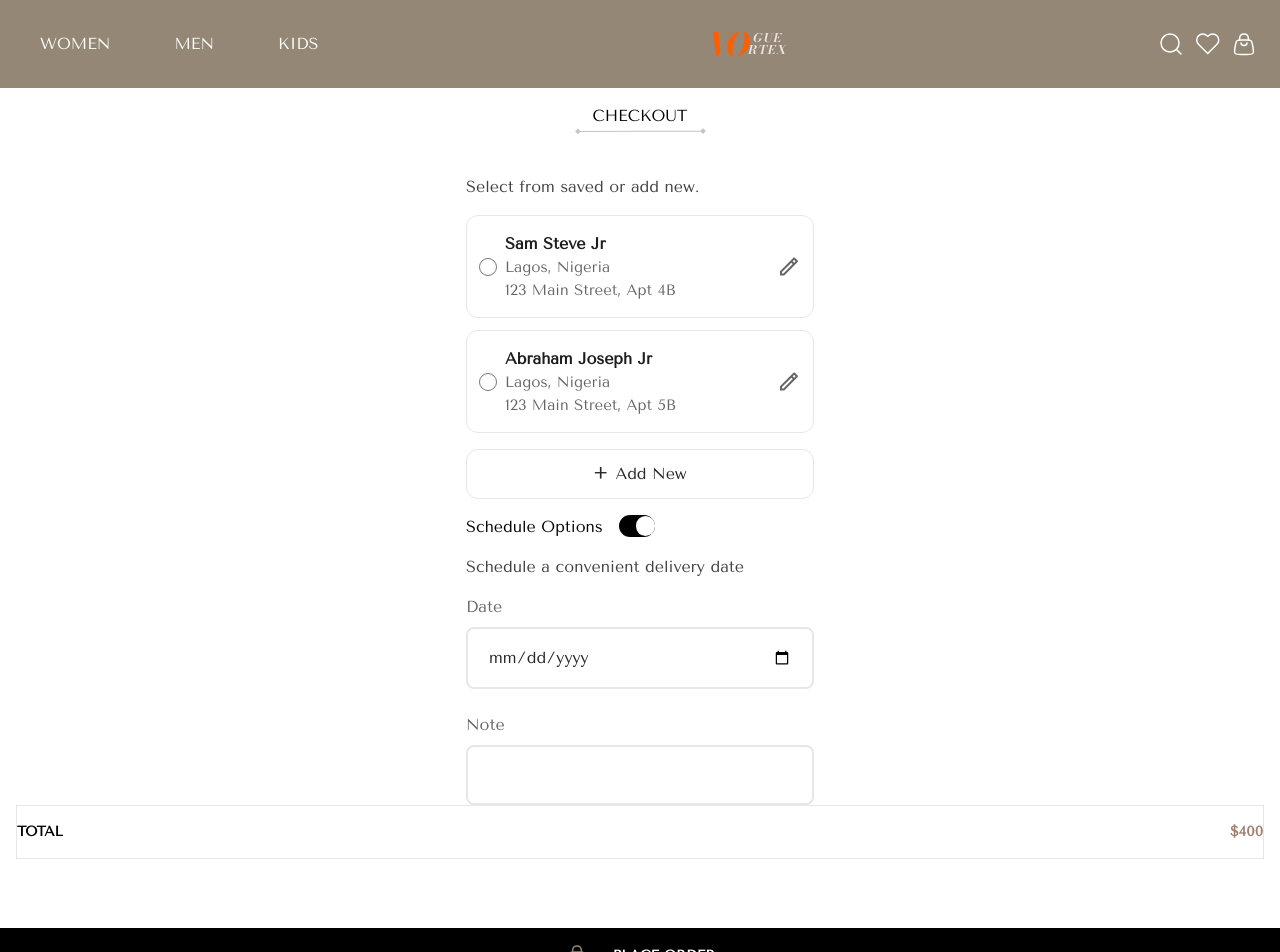
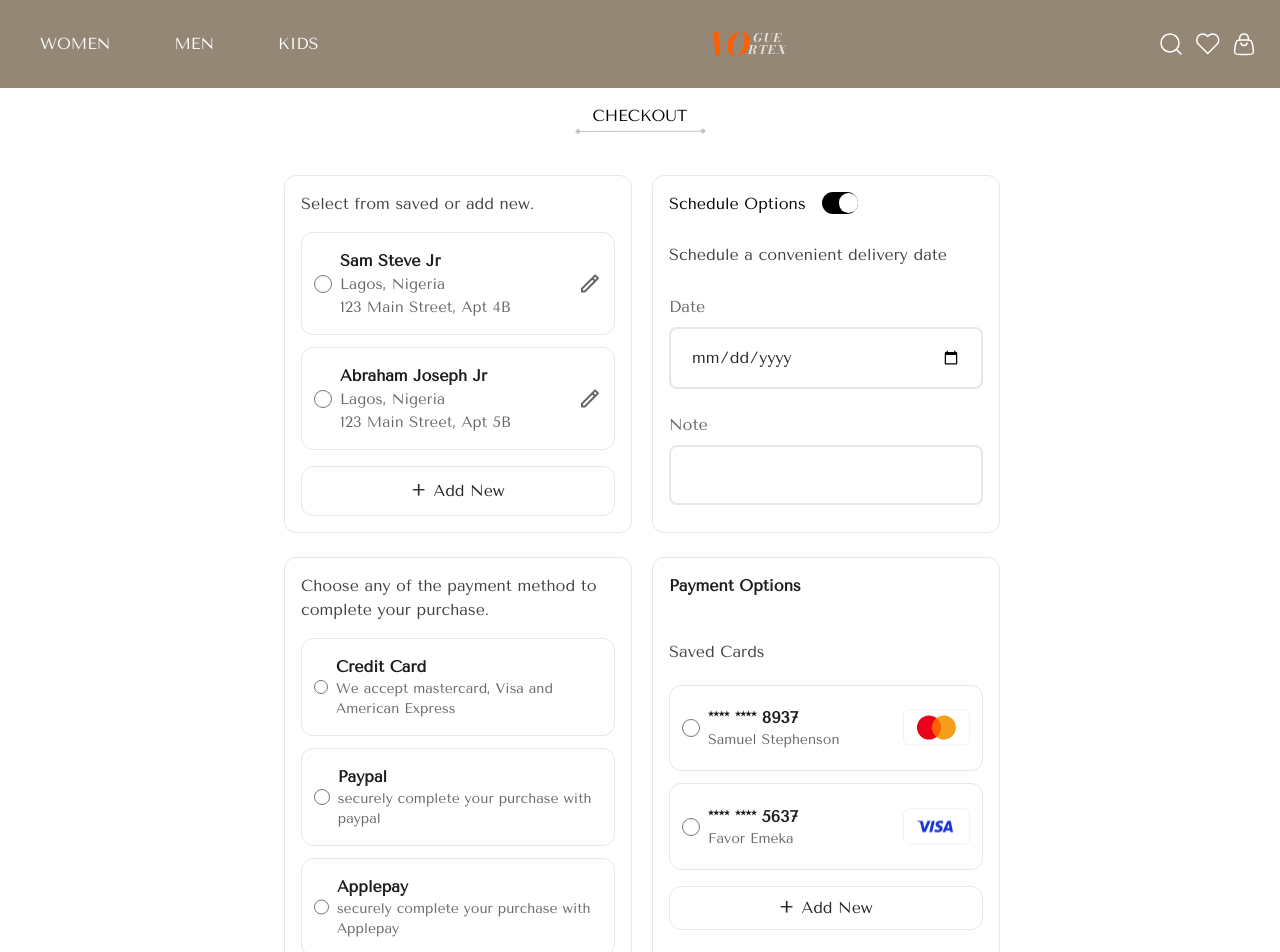
Before and after one commit to froschi95/timbu-shop-client, a Next.js app: page /checkout in a window 1280 px wide. Shown: the top 952 px of the page. Built offline with nearby package versions, Linux system fonts and the light colour scheme.

Commit message:
Update checkout

```diff
--- a/app/checkout/layout.js
+++ /dev/null
@@ -1,11 +0,0 @@
-import BuyNow from "../components/BuyNow.jsx";
-
-export default function CheckoutLayout({ children }) {
-  return (
-    <section>
-      {/* <Header /> */}
-      {children}
-      <BuyNow text={"place order"} hRef={"/"} />
-    </section>
-  );
-}
--- a/app/checkout/page.js
+++ b/app/checkout/page.js
@@ -4,26 +4,30 @@ import Image from "next/image";
 import Line from "/public/Line 29.svg";
 import DeliveryDateCard from "../components/DeliveryDateCard";
 import BuyNow from "../components/BuyNow.jsx";
+import PaymentOptCard from "../components/PaymentOptCard";
+import SavedOptionsCard from "../components/SavedOptionsCard";
 
 const CheckoutPage = () => {
   return (
-    <>
+    <section className="mx-auto px-6 lg:px-28 xl:px-40 max-w-[66.5rem]">
       <div className="p-4 w-full min-h-screen ">
         <div className="mx-auto flex flex-col items-center justify-center text-center mb-10">
           <h1>CHECKOUT</h1>
           <Image src={Line} alt="line" />
         </div>
-        <div>
+        <div className="mx-auto grid grid-cols-1 gap-6 md:grid-cols-2">
           <AddressCard />
           <DeliveryDateCard />
+          <PaymentOptCard />
+          <SavedOptionsCard />
         </div>
-        <div className="flex py-4 justify-between items-center border">
-          <h1 className="text-sm font-bold">TOTAL</h1>
-          <p className="text-sm font-bold text-[#A17E6D]">$400</p>
+        <div className="flex mt-20 p-4 justify-between items-center border rounded-2xl text-base font-bold">
+          <h1 className="">TOTAL</h1>
+          <p className=" text-[#A17E6D]">$400</p>
         </div>
       </div>
-      {/* <BuyNow text={"place order"} /> */}
-    </>
+      <BuyNow text={"place order"} hRef={"/paymentopts"} />
+    </section>
   );
 };
 
--- a/app/checkout/paymentStatus/page.js
+++ b/app/checkout/paymentStatus/page.js
@@ -0,0 +1,7 @@
+import React from "react";
+
+const PaymentOptions = () => {
+  return <div>PaymentOptions</div>;
+};
+
+export default PaymentOptions;
--- a/app/components/AddressCard.jsx
+++ b/app/components/AddressCard.jsx
@@ -19,7 +19,7 @@ const AddressCard = () => {
   ];
 
   return (
-    <div className="mx-auto w-[348px] max-w-[472px] grid grid-cols-1 gap-4 ">
+    <div className="mx-auto w-[348px] max-w-[472px] grid grid-cols-1 gap-4 md:rounded-xl md:border md:p-4">
       <p className="text-[#404040]">Select from saved or add new.</p>
       <div className="grid grid-cols-1 gap-3">
         {addresses.map((address) => (
--- a/app/components/DeliveryDateCard.jsx
+++ b/app/components/DeliveryDateCard.jsx
@@ -2,7 +2,7 @@ import React from "react";
 
 const DeliveryDateCard = () => {
   return (
-    <div className="mx-auto w-[348px] max-w-[472px] grid grid-cols-1 gap-4 mt-4">
+    <div className="mx-auto w-[348px] max-w-[472px] grid grid-cols-1 gap-4 md:rounded-xl md:border md:p-4">
       <div className="flex gap-4">
         <p>Schedule Options</p>
         <div className="bg-black rounded-[11.13px] w-[36.19px] h-[22px] flex items-center justify-end">
--- /dev/null
+++ b/app/components/PaymentOptCard.jsx
@@ -0,0 +1,53 @@
+import React from "react";
+
+const PaymentOptCard = () => {
+  ",";
+
+  const options = [
+    {
+      id: 1,
+      name: "Credit Card",
+      description: "We accept mastercard, Visa and American Express",
+    },
+    {
+      id: 2,
+      name: "Paypal",
+      description: "securely complete your purchase with paypal ",
+    },
+    {
+      id: 3,
+      name: "Applepay",
+      description: "securely complete your purchase with Applepay ",
+    },
+  ];
+  return (
+    <div className="mx-auto w-[348px] max-w-[472px] grid grid-cols-1 gap-4 md:rounded-xl md:border md:p-4">
+      <h2 className="text-[#1D1D1D] text-base font-semibold md:hidden">
+        Payment Options
+      </h2>
+      <p className="text-[#404040]">
+        Choose any of the payment method to complete your purchase.
+      </p>
+      <div className="grid grid-cols-1 gap-3">
+        {options.map((option) => (
+          <div
+            key={option.id}
+            className="flex items-center justify-between px-3 py-4 rounded-xl border active:bg-[#F7F7F7]"
+          >
+            <div className="flex items-center gap-2">
+              <input type="radio" className="w-[1.125rem] h-[1.125rem]" />
+              <div>
+                <h3 className="text-[#1D1D1D] text-base font-semibold">
+                  {option.name}
+                </h3>
+                <p className="text-[#666666] text-sm">{option.description}</p>
+              </div>
+            </div>
+          </div>
+        ))}
+      </div>
+    </div>
+  );
+};
+
+export default PaymentOptCard;
--- /dev/null
+++ b/app/components/SavedOptionsCard.jsx
@@ -0,0 +1,47 @@
+import React from "react";
+import Image from "next/image";
+import Visa from "/public/Visa.svg";
+import Mastercard from "/public/Mastercard.svg";
+
+const SavedOptionsCard = () => {
+  return (
+    <div className="mx-auto w-[348px] max-w-[472px] grid grid-cols-1 gap-4 md:rounded-xl md:border md:p-4">
+      <h2 className="hidden md:block text-[#1D1D1D] text-base font-semibold">
+        Payment Options
+      </h2>
+      <div className="grid grid-cols-1 gap-3">
+        <p className="text-[#404040]">Saved Cards</p>
+        <div className="flex items-center justify-between px-3 py-4 rounded-xl border active:bg-[#F7F7F7]">
+          <div className="flex items-center gap-2">
+            <input type="radio" className="w-[1.125rem] h-[1.125rem]" />
+            <div>
+              <h3 className="text-[#1D1D1D] text-base font-semibold">
+                **** **** 8937
+              </h3>
+              <p className="text-[#666666] text-sm">Samuel Stephenson</p>
+            </div>
+          </div>
+          <Image alt="edit" src={Mastercard} />
+        </div>
+        <div className="flex items-center justify-between px-3 py-4 rounded-xl border active:bg-[#F7F7F7]">
+          <div className="flex items-center gap-2">
+            <input type="radio" className="w-[1.125rem] h-[1.125rem]" />
+            <div>
+              <h3 className="text-[#1D1D1D] text-base font-semibold">
+                **** **** 5637
+              </h3>
+              <p className="text-[#666666] text-sm">Favor Emeka</p>
+            </div>
+          </div>
+          <Image alt="edit" src={Visa} />
+        </div>
+      </div>
+      <div className="mx-auto flex gap-2 justify-center items-center text-center border h-11 w-full rounded-xl py-3 text-[#262626]">
+        <p className="font-bold">+</p>
+        <p>Add New</p>
+      </div>
+    </div>
+  );
+};
+
+export default SavedOptionsCard;
```
Also changed, not shown: public/Mastercard.svg (added), public/Visa.svg (added).
